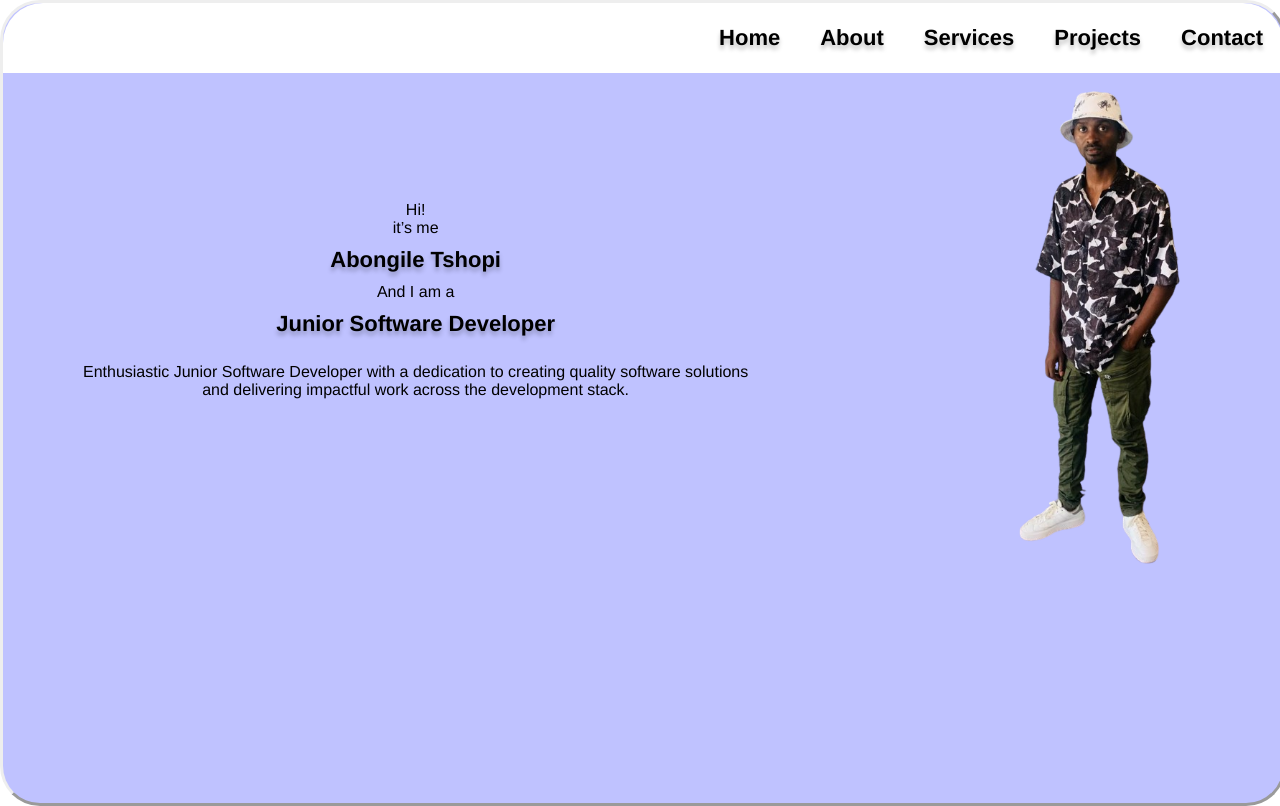
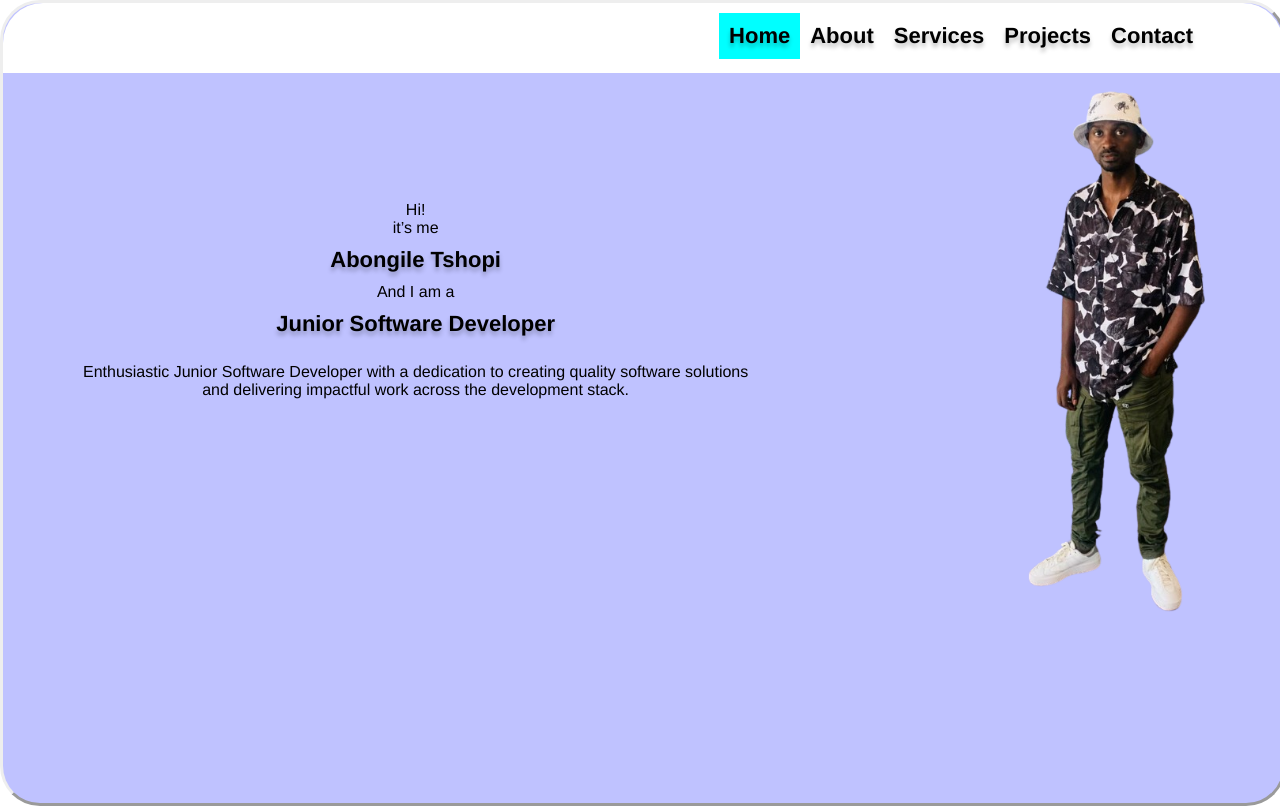
Before and after one commit to 214254151/My-Younglings-Profile, a React (Create React App) app: page / in a window 1280 px wide. Built offline with nearby package versions, Linux system fonts and the light colour scheme.

Commit message:
navba updates

```diff
--- a/src/App.css
+++ b/src/App.css
@@ -112,3 +112,17 @@
 
 
 }
+
+.home-cage{
+  background-color: rgb(0, 255, 255);
+  size: 10px;
+  height: fit-content;
+}
+
+.menu-cage{
+  /* background-color: rgb(208, 252, 252); */
+  size: 10px;
+  height: fit-content;
+  margin-right: 70px;
+
+}
--- a/src/App.js
+++ b/src/App.js
@@ -9,6 +9,7 @@ function App() {
         <div className="nav-bar">
           <img className="logo" alt="logo" src="logo.png" />
 
+          <div className="menu-cage">
             <div className="home-cage">
               <div className="text-wrapper">Home</div>
             </div>
@@ -27,6 +28,7 @@ function App() {
 
             <div className="contact-cage">
               <div className="text-wrapper">Contact</div>
+            </div>
           </div>
         </div>
 
@@ -50,7 +52,7 @@ function App() {
               className="homePagePic"
               alt="homePagePic"
               src="homePagePic.png"
-              height={"500"}
+              height={"550"}
             />
           </div>
         </div>
@@ -58,7 +60,6 @@ function App() {
         {/* <div className="waves-image">
           <img className="waves" alt="wavesPic" src="waves.jpg" />
         </div> */}
-
       </div>
     </div>
   );
```
Lines whose indentation alone changed are shown as unchanged.
